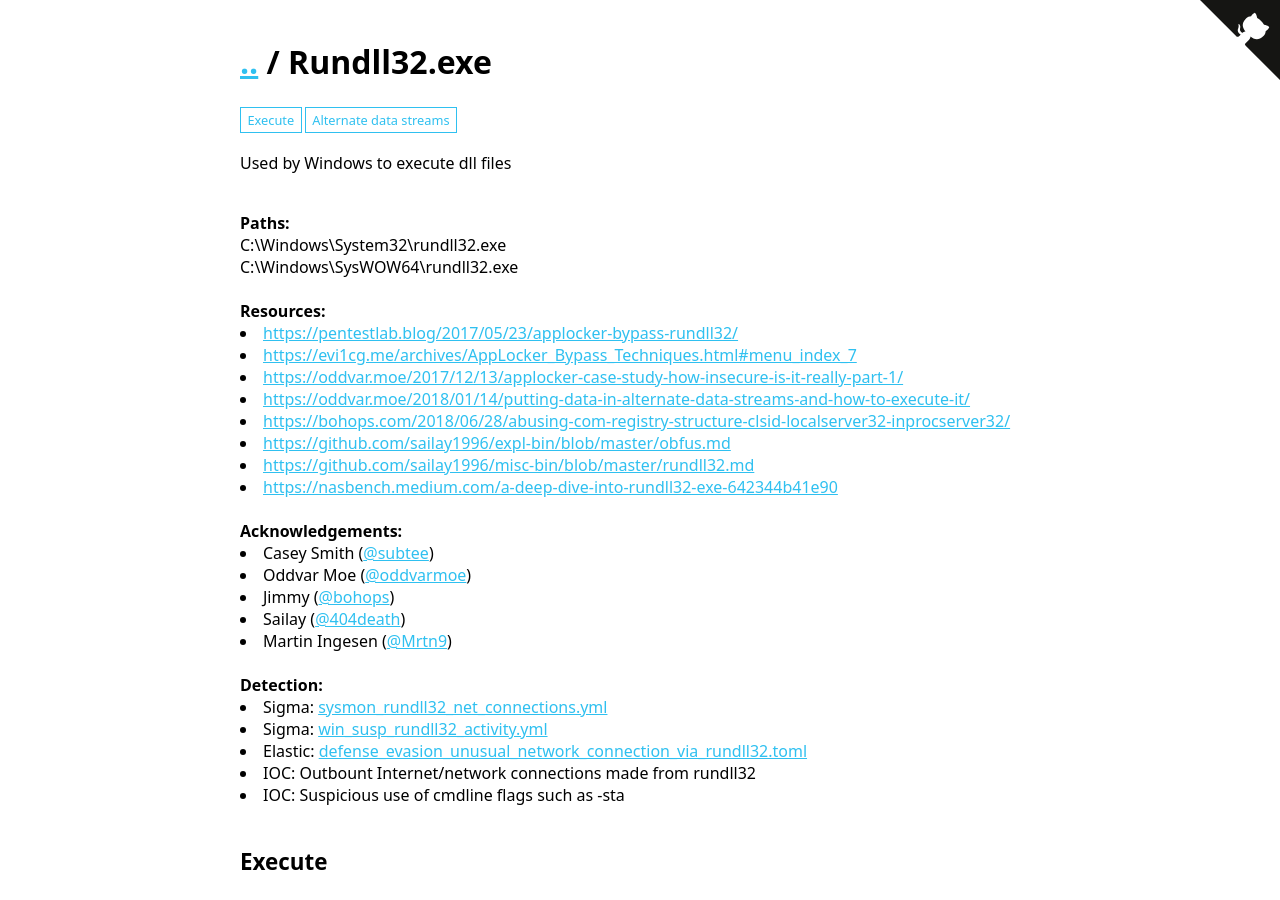
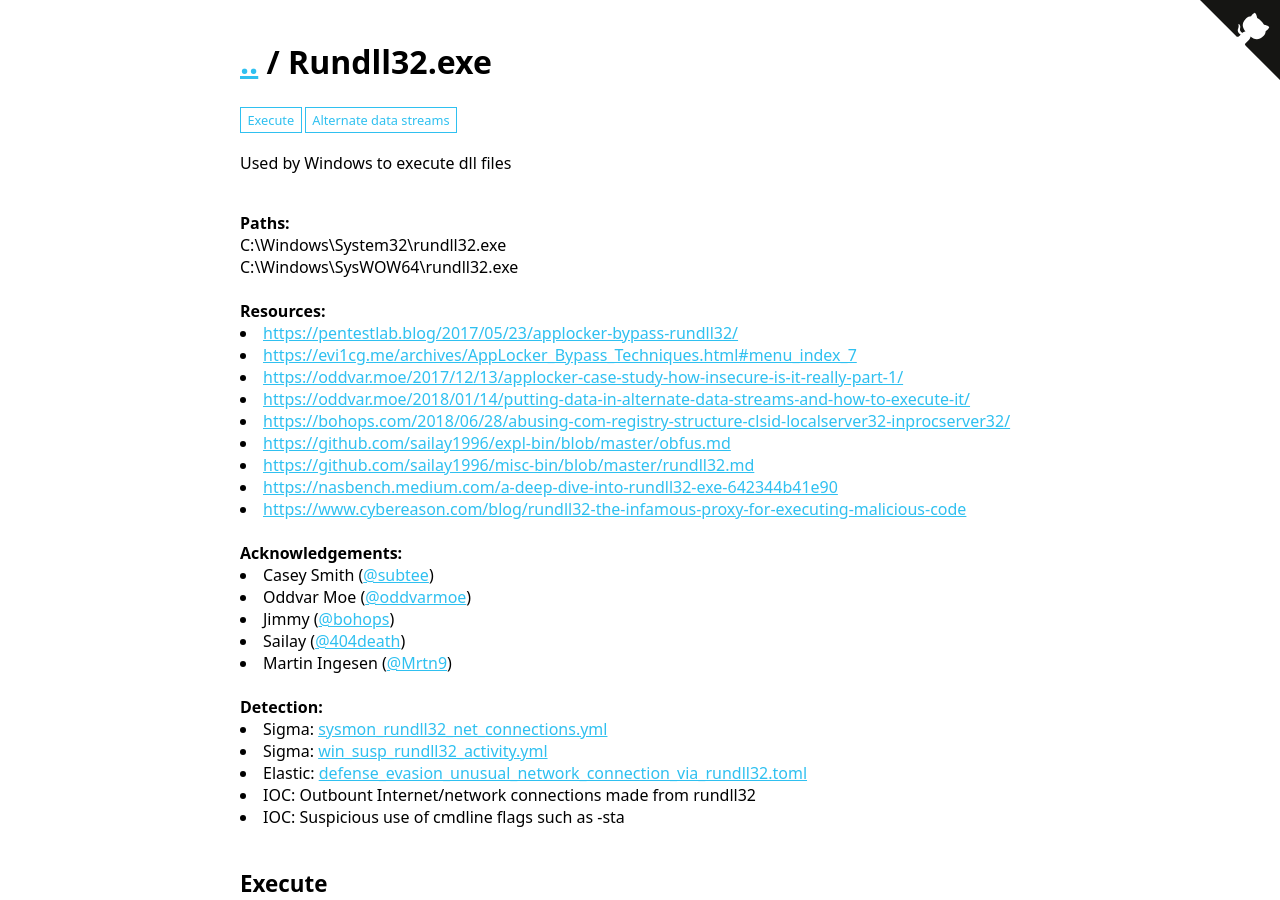
Before and after one commit to LOLBAS-Project/LOLBAS-Project.github.io, a Jekyll site: the page built from _lolbas/Binaries/Rundll32.md, in a window 1280 px wide and 900 px high. Built offline with Jekyll 4.4.1, drawn with Linux system fonts in a browser that asks for light colours; part of the change alters nothing that is shown.

Commit message:
Applying update LOLBAS-Project/LOLBAS@2c9a7a97ced50794eb4dbb8d7878253986171a7b

```diff
--- a/_lolbas/Binaries/Rundll32.md
+++ b/_lolbas/Binaries/Rundll32.md
@@ -80,6 +80,7 @@ Resources:
   - Link: https://github.com/sailay1996/expl-bin/blob/master/obfus.md
   - Link: https://github.com/sailay1996/misc-bin/blob/master/rundll32.md
   - Link: https://nasbench.medium.com/a-deep-dive-into-rundll32-exe-642344b41e90
+  - Link: https://www.cybereason.com/blog/rundll32-the-infamous-proxy-for-executing-malicious-code
 Acknowledgement:
   - Person: Casey Smith
     Handle: '@subtee'
```
